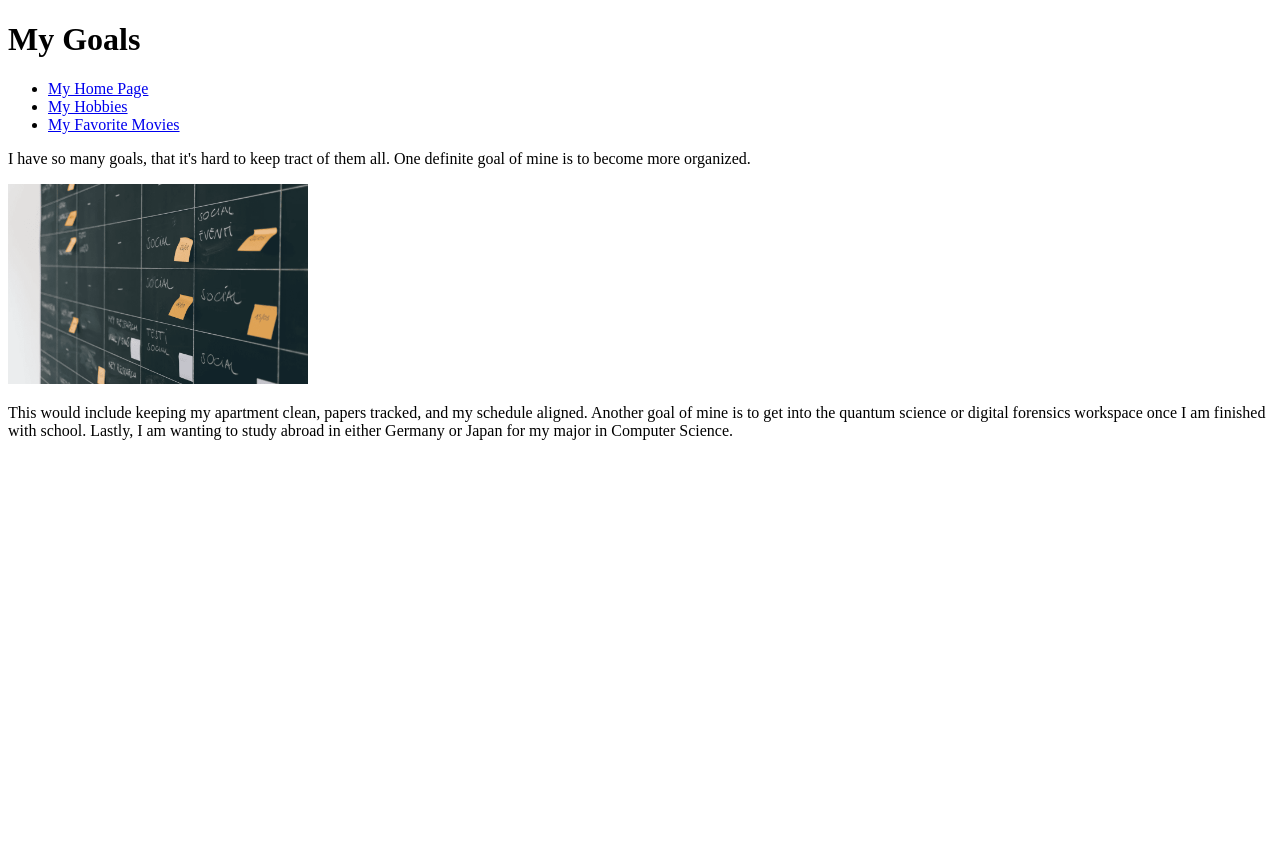
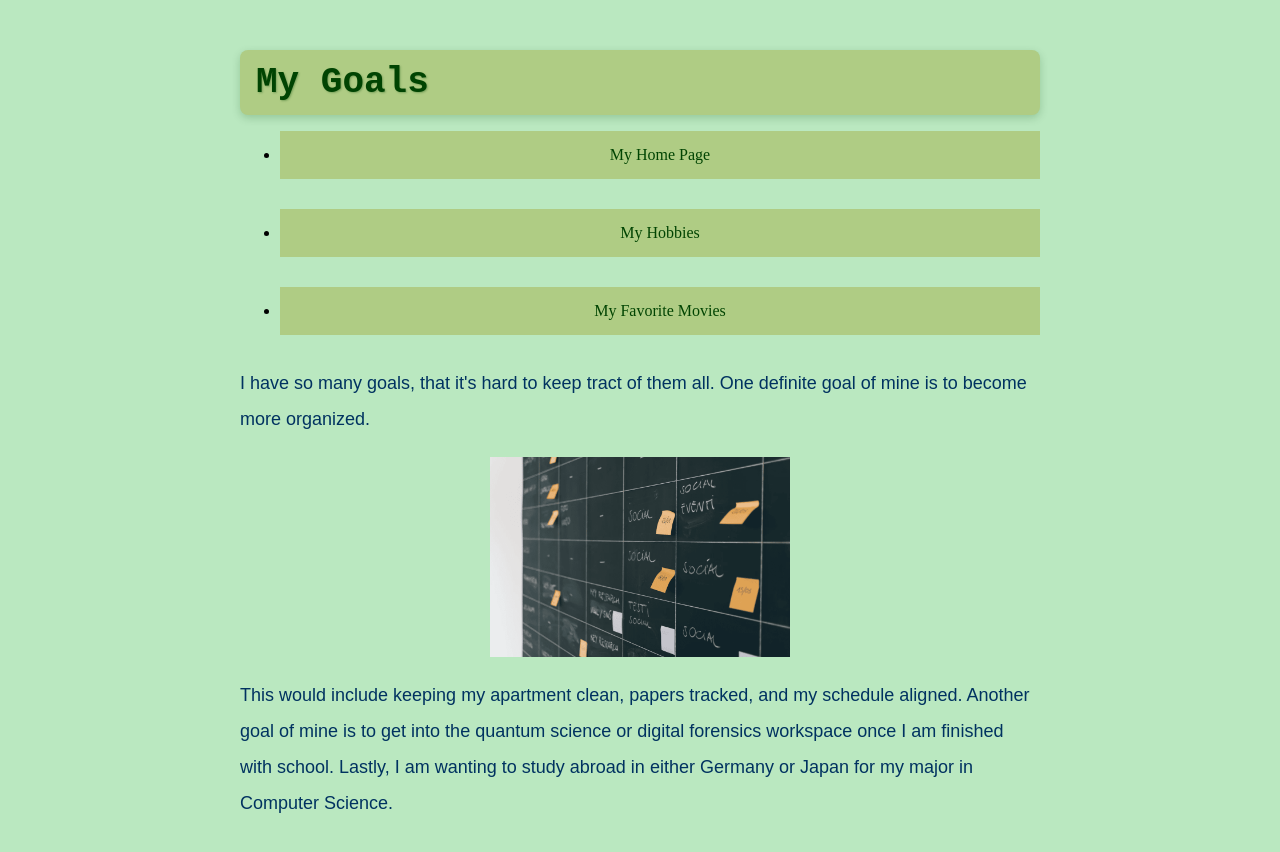
Before and after one commit to eito-aotsuki-code/zingy-ganache-28012d, a plain HTML site: page goals.html in a window 1280 px wide. Before the commit the page ends 800 px from the top, so only its background shows below. Drawn offline with Linux system fonts and the light colour scheme.

Commit message:
Add files via upload
CSS update website

```diff
--- a/goals.html
+++ b/goals.html
@@ -3,6 +3,7 @@
 <head>
     <meta charset="UTF-8">
     <meta name="viewport" content="width=device-width, initial-scale=1.0">
+    <link rel="stylesheet" href="style.css">
     <title>My Goals</title>
 </head>
 <body>
@@ -14,7 +15,8 @@
         <li><a href="hobbies.html">My Hobbies</a></li>
         <li><a href="movies.html">My Favorite Movies</a></li>
     </ul>
-I have so many goals, that it's hard to keep tract of them all. One definite goal of mine is to become more organized.
-<p><img src="calendar.jpg" alt="Organized calendar" width="300"></p>
+
+<p>I have so many goals, that it's hard to keep tract of them all. One definite goal of mine is to become more organized.</p>
+<p><img src="calendar.jpg" alt="Organized calendar with written tasks, dates, and information relevant" width="300"></p>
 <p>This would include keeping my apartment clean, papers tracked, and my schedule aligned. Another goal of mine is to get into the quantum science or digital forensics workspace once I am finished with school. Lastly, I am wanting to study abroad in either Germany or Japan for my major in Computer Science.</p>
 </html>
--- /dev/null
+++ b/style.css
@@ -0,0 +1,53 @@
+body {
+  background-color: rgb(186, 232, 192);
+  max-width: 800px;
+  margin: 0 auto;
+  padding: 20px;
+}
+
+h1 {
+  color: rgb(0, 68, 2);
+  font-size: 36px;
+  font-family: Courier New, Consolas;
+}
+
+p {
+  color: rgb(0, 50, 96);
+  font-size: 18px;
+  font-family: Arial, sans-serif;
+  line-height: 2;
+  margin-bottom: 15px;
+}
+img {
+  max-width: 100%;
+  height: auto;
+  display: block;
+  margin: 20px auto;
+}
+
+
+h1, h2, h3 {
+  margin-top: 30px;
+  margin-bottom: 15px;
+  padding: 12px 16px;
+  background-color: rgb(175, 204, 132);
+  border-radius: 8px;
+  box-shadow: 0 3px 8px rgba(0, 68, 2, 0.2);
+  text-shadow: 1px 1px 2px rgba(0, 68, 2, 0.3);
+}
+p a[href="https://www.ibm.com/think/topics/quantum-computing"] {
+  display: block;
+   background-color: rgb(175, 204, 132);
+  color: rgb(166, 0, 0);
+  text-decoration: none;
+}
+ul a {
+  display: block;
+  color: rgb(0, 68, 2);
+  background-color: rgb(175, 204, 132);
+  padding: 15px;
+  margin-bottom: 30px;
+  text-align: center;
+  text-decoration: none;
+
+}
```
Also changed, not shown: hobbies.html (+3 -2 lines), index.html (+2 -1 lines), movies.html (+2 -2 lines).
